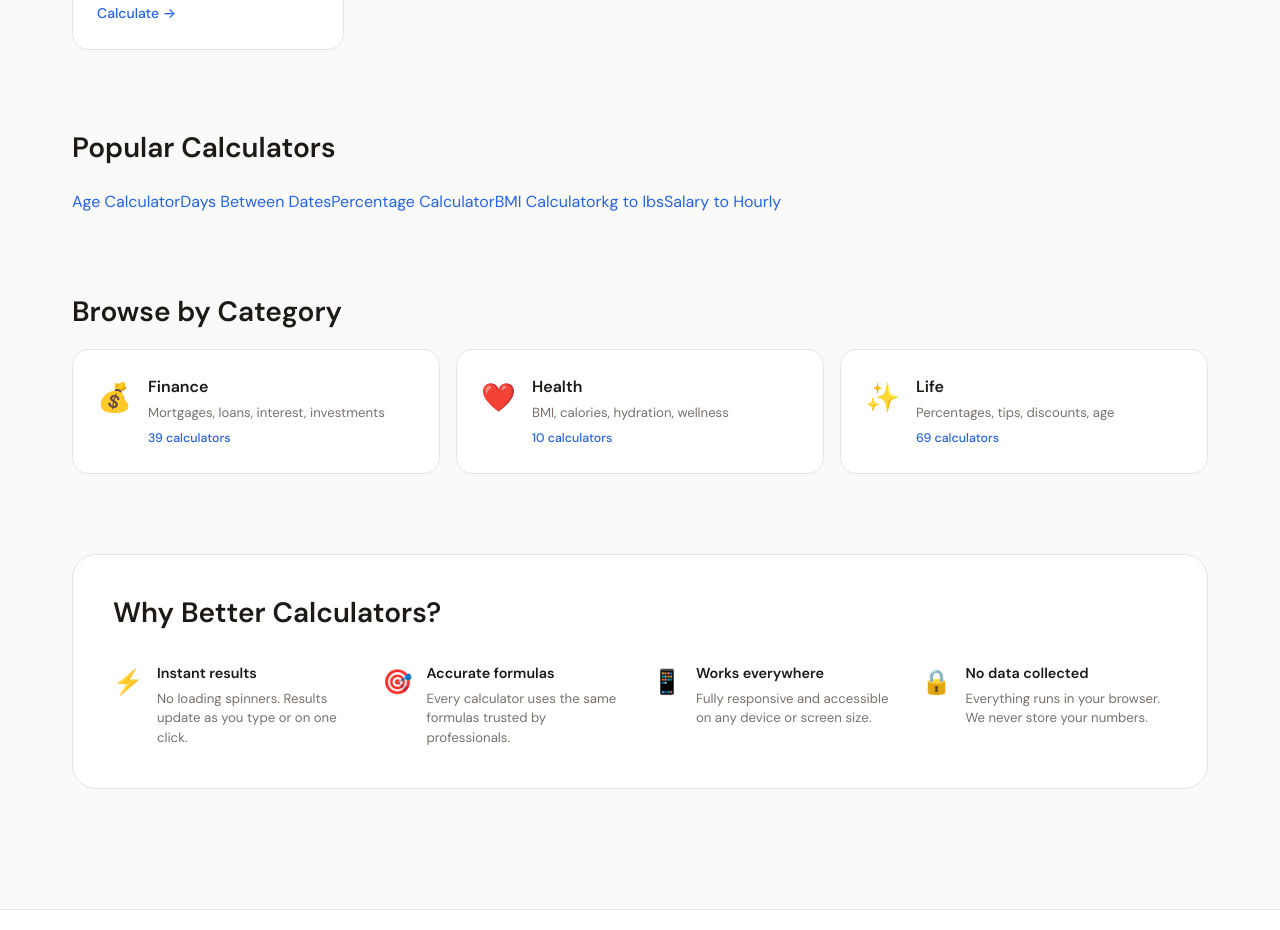
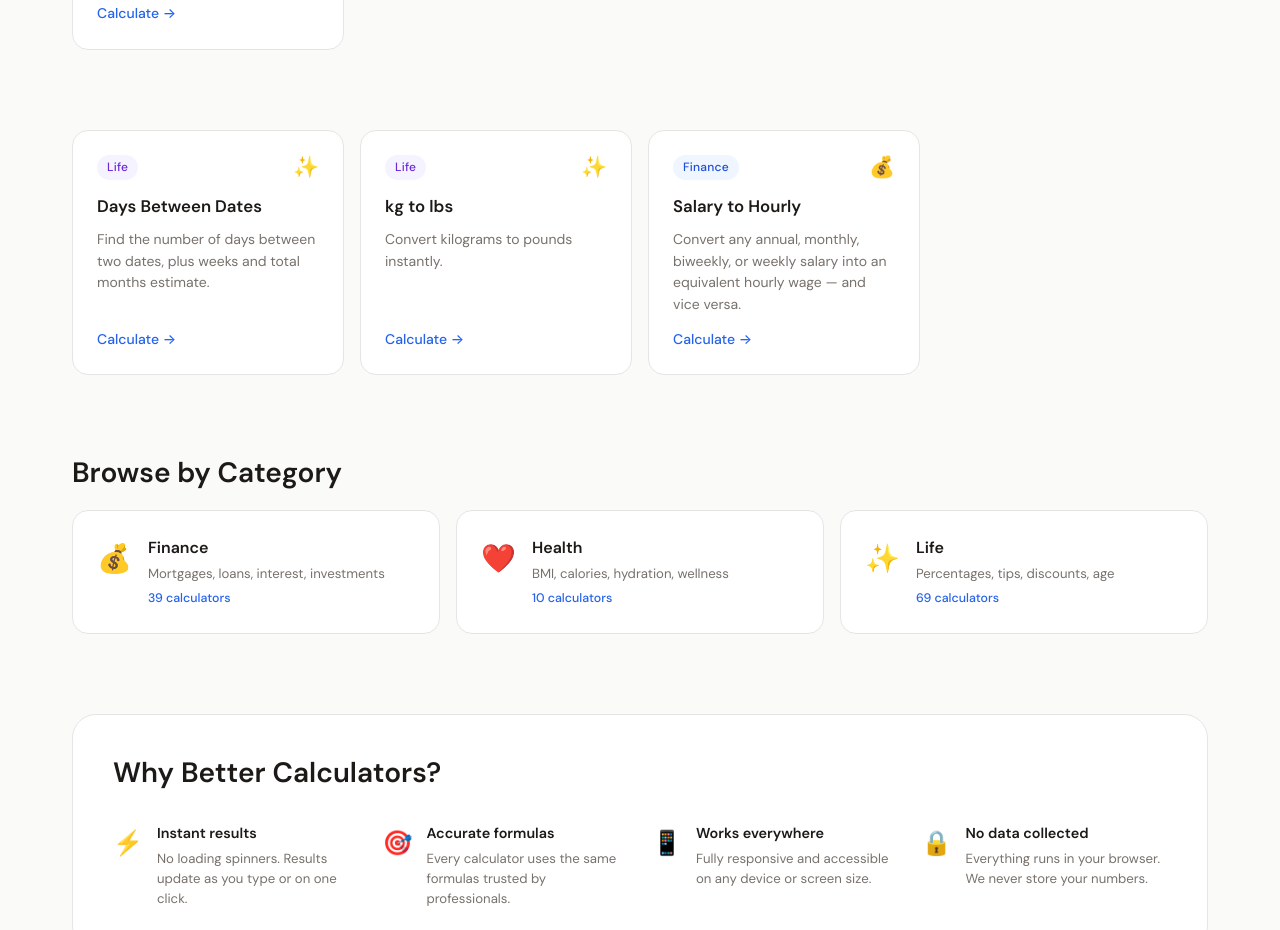
Before and after one commit to CodeAndCalories/better-calculators, a Next.js app: page / in a window 1280 px wide. Shown: the part 960-1890 px from the top of the page. Built offline with nearby package versions, Linux system fonts and the light colour scheme.

Commit message:
Fix popular calculators to use card layout

```diff
--- a/src/app/page.tsx
+++ b/src/app/page.tsx
@@ -81,20 +81,12 @@ export default function HomePage() {
 
       {/* Popular */}
       <section className={`container ${styles.section}`}>
-        <div className={styles.sectionHeader}>
-          <h2>Popular Calculators</h2>
-        </div>
-        <div className="grid grid-cols-2 md:grid-cols-3 lg:grid-cols-4 gap-4">
-          {popularLinks.map(({ label, slug }) => (
-            <Link
-              key={slug}
-              href={`/calculators/${slug}`}
-              className={styles.popularLink}
-            >
-              {label}
-            </Link>
-          ))}
-        </div>
+   <div className={styles.grid}>
+  {popularLinks.map(({ slug }) => {
+    const calc = calculators.find((c) => c.slug === slug);
+    return calc ? <CalculatorCard key={slug} calc={calc} /> : null;
+    })}
+   </div>
       </section>
 
       {/* Categories */}
```
